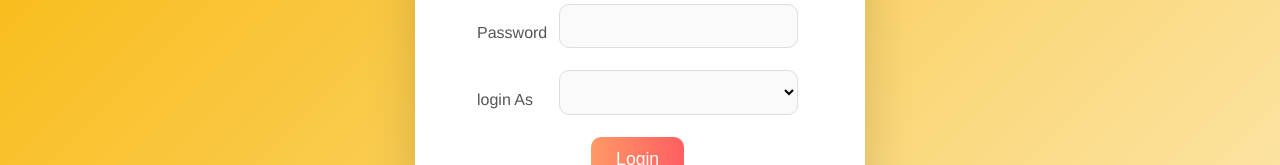
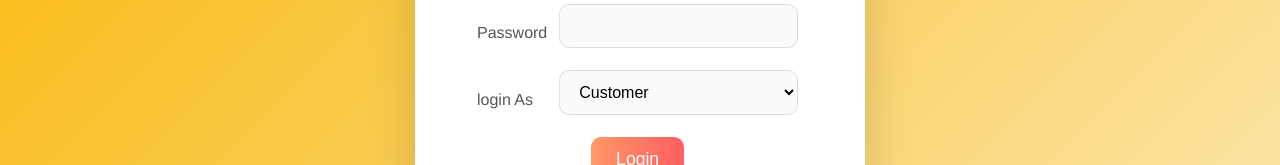
Before and after one commit to SaurabhRathavi/Food-Delivery, a Vue app in the folder Frontend/: page /login in a window 1280 px wide. Shown: the part 335-500 px from the top of the page. Built offline with nearby package versions, Linux system fonts and the light colour scheme; a web font is replaced by a local one.

Commit message:
update form validation

```diff
--- a/Frontend/src/views/LoginPage.vue
+++ b/Frontend/src/views/LoginPage.vue
@@ -38,7 +38,7 @@
               </td>
               <td class="input-cell">
                 <select name="role" id="role" v-model="FormData.role">
-                  <option value="customer" default>Customer</option>
+                  <option value="customer" default selected>Customer</option>
                   <option value="restaurant">Restaurant</option>
                   <option value="delivery_partner">DeliveryPartner</option>
                 </select>
@@ -73,12 +73,17 @@ export default {
       FormData: {
         email: "",
         password: "",
-        role: "cusotomer",
+        role: "customer",
       },
     };
   },
   methods: {
     async handleSubmit() {
+      if(!this.FormData.email.trim() || !this.FormData.password.trim()){
+        alert("pls fill all the fields")
+        return
+      }
+
       let url = `http://localhost:5000/api/v1/login`;
       const config = {
         headers: {
@@ -100,8 +105,6 @@ export default {
 
 <style scoped>
 @import url("https://fonts.googleapis.com/css2?family=Afacad+Flux:wght@100..1000&display=swap");
-
-
 
 .main {
     background: linear-gradient(135deg, #F8B500, #FCEABB);
--- a/Frontend/src/views/SignupPage.vue
+++ b/Frontend/src/views/SignupPage.vue
@@ -19,6 +19,7 @@
                     </td>
                     <td class="input-cell">
                         <input type="text" id="first-name" v-model="FormData.first_name" />
+                         <span v-if="errors.first_name">{{errors.first_name}}</span>
                     </td>
                 </tr>
                 <tr>
@@ -154,6 +155,10 @@ export default{
     const emailRegex = /^[^\s@]+@[^\s@]+\.[^\s@]+$/;
     if (!emailRegex.test(data.email)) {
         this.errors.email = "Email format is invalid.";
+    }
+
+    if(!data.first_name.trim()){
+        this.errors.first_name="First name is a required field"
     }
 
     return Object.keys(this.errors).length==0
```
